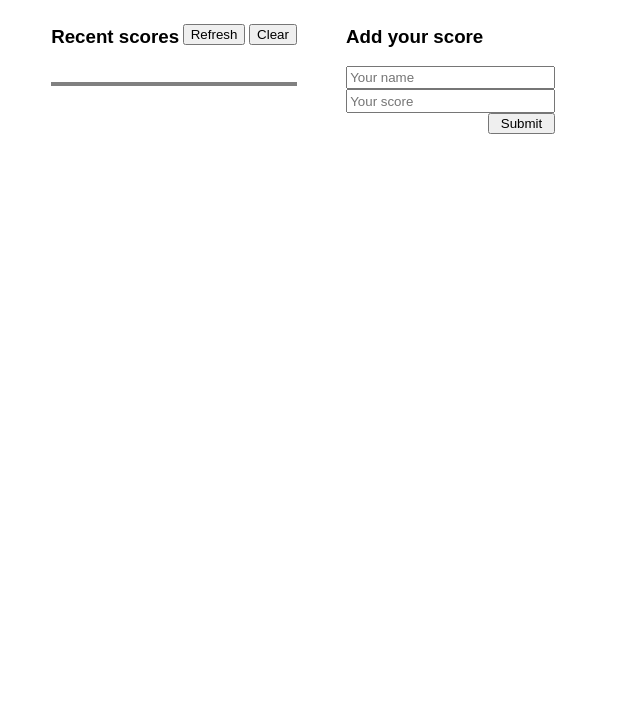
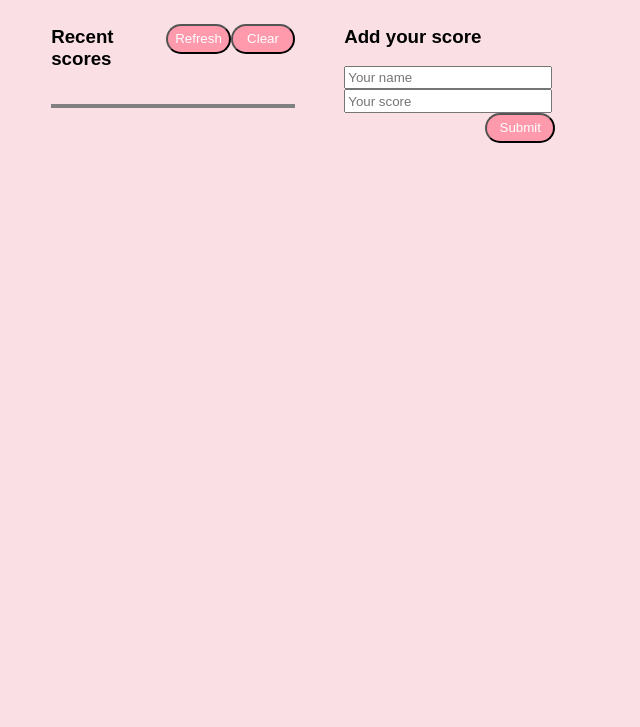
Before and after one commit to berylcl/Leaderboard-setup, a website built with webpack: page src/index.html in a window 1280 px wide. Shown: the part 73-800 px from the top of the page, without its empty margins (0-640 px from the left). Built offline with nearby package versions, Linux system fonts and the light colour scheme; no server answers.

Commit message:
Finishing up the final touches

```diff
--- a/src/index.css
+++ b/src/index.css
@@ -1,7 +1,6 @@
 body {
   font-family: "Gilroy", sans-serif;
-  background-color: #fff;
-  margin: 0;
+  background-color: #fae0e4;
   padding: 0;
   overflow: scroll;
   margin-left: 4%;
@@ -22,7 +21,7 @@ ul {
 }
 
 ul li {
-  padding: 0.5rem 0 0.5rem 0.2rem;
+  padding: 0.8rem 0 0.5rem 0.2rem;
   font-size: 1rem;
   font-weight: 600;
   list-style: none;
@@ -71,3 +70,27 @@ ul li:nth-child(odd) {
 .error-message {
   color: #9f0b0b;
 }
+
+#refresh {
+  background-color: #ff99ac;
+  color: #fff;
+  border-radius: 40px;
+  height: 30px;
+  width: 70px;
+}
+
+#clear {
+  background-color: #ff99ac;
+  color: #fff;
+  border-radius: 40px;
+  height: 30px;
+  width: 70px;
+}
+
+#submit {
+  background-color: #ff99ac;
+  color: #fff;
+  border-radius: 40px;
+  height: 30px;
+  width: 70px;
+}
--- a/src/index.js
+++ b/src/index.js
@@ -11,10 +11,9 @@ const clearButton = document.getElementById('clear');
 errorMessage.textContent = 'Please enter a valid number';
 errorMessage.classList.add('error-message');
 
+let scoresData = [];
 let gameId = null;
-let scoresData = [];
 
-// ADD AN EVENT LISTENER TO THE SUBMIT BUTTON
 submitButton.addEventListener('click', () => {
   const name = nameInput.value;
   const score = parseFloat(scoreInput.value);
@@ -24,25 +23,24 @@ submitButton.addEventListener('click', () => {
     return;
   }
 
-  // Save the score to local storage
   const scoreObj = { name, score };
   scoresData.push(scoreObj);
-  scoresData.sort((a, b) => b.score - a.score); // Sort scores from highest to lowest
+  scoresData.sort((a, b) => b.score - a.score);
   localStorage.setItem('scores', JSON.stringify(scoresData));
 
-  // Reset the input fields
   nameInput.value = '';
   scoreInput.value = '';
 });
+
 clearButton.addEventListener('click', () => {
   scoresList.innerHTML = '';
-  scoresData = []; // Clear the scores data
-  localStorage.removeItem('scores'); // Remove scores from local storage
+  scoresData = [];
+  localStorage.removeItem('scores');
 });
+
 refreshButton.addEventListener('click', () => {
   scoresList.innerHTML = '';
 
-  // Retrieve scores from local storage
   const storedScores = localStorage.getItem('scores');
   if (storedScores) {
     scoresData = JSON.parse(storedScores);
@@ -51,19 +49,18 @@ refreshButton.addEventListener('click', () => {
       const listItem = document.createElement('li');
       const icon = document.createElement('i');
       icon.classList.add('fas');
-      icon.style.color = '#a41688'; // Set color to gold
+      icon.style.color = '#a41688';
+
       if (index === 0) {
-        // Add trophy icon for the winner
         icon.classList.add('fa-trophy');
       } else if (index === 1) {
-        // Add medal icon for second place
         icon.classList.add('fa-medal');
       } else if (index === 2) {
-        // Add award icon for third place
         icon.classList.add('fa-award');
       } else {
         listItem.textContent = `${index + 1}. `;
       }
+
       listItem.appendChild(icon);
       listItem.innerHTML += `${score.name}: ${score.score}`;
       scoresList.appendChild(listItem);
@@ -71,16 +68,28 @@ refreshButton.addEventListener('click', () => {
   }
 });
 
-async function getScores(gameId) {
-  const response = await fetch(`${apiUrl}games/${gameId}/scores`);
-  const data = await response.json();
-  return data.result;
-}
+const createGame = async () => {
+  const storedGameId = localStorage.getItem('gameId');
+  if (storedGameId) {
+    gameId = storedGameId;
+  } else {
+    try {
+      const response = await fetch(`${apiUrl}games/`, {
+        method: 'POST',
+        headers: {
+          'Content-Type': 'application/json',
+        },
+        body: JSON.stringify({ name: 'My Game' }),
+      });
+      const data = await response.json();
+      gameId = data.result;
+      localStorage.setItem('gameId', gameId);
+      // console.log('Game ID:', gameId);
+    } catch (error) {
+      // console.error('Failed to create a new game:', error);
+      // Add error handling logic here (e.g., show an error message to the user)
+    }
+  }
+};
 
-async function createGame() {
-  gameId = 'your-game-id';
-
-  refreshButton.click();
-}
-
-createGame();
+document.addEventListener('DOMContentLoaded', createGame);
```
Also changed, not shown: dist/index.bundle.js.
